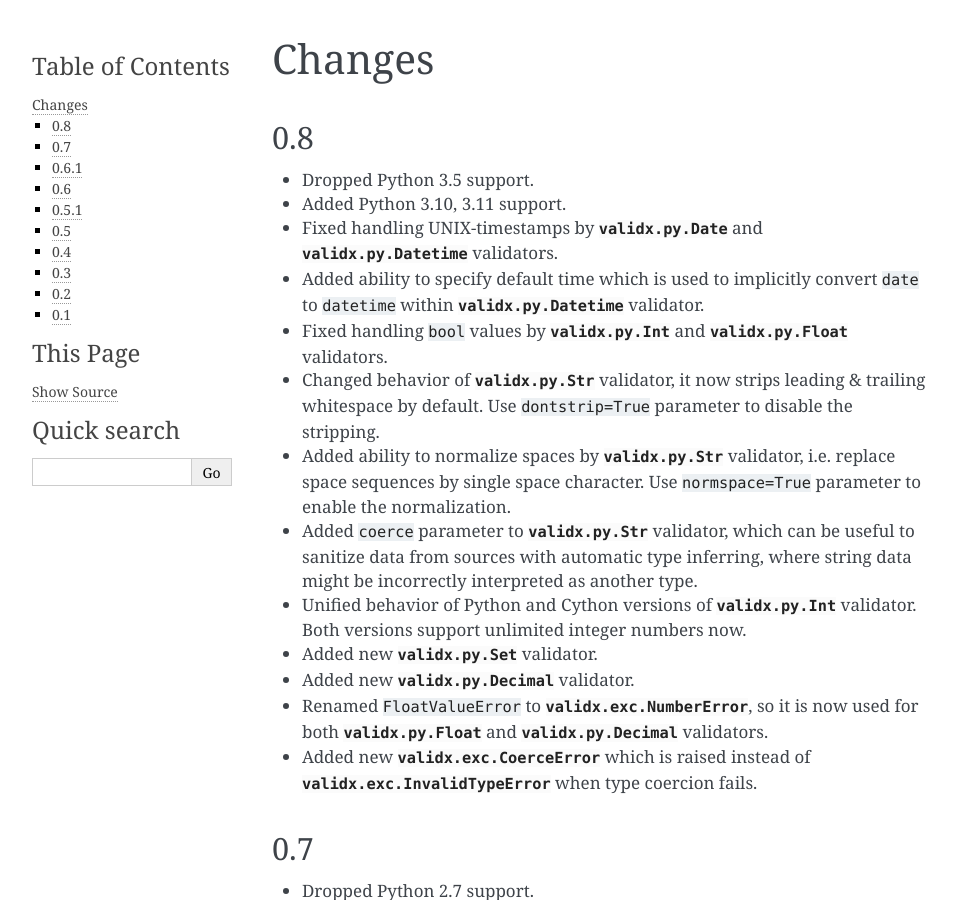
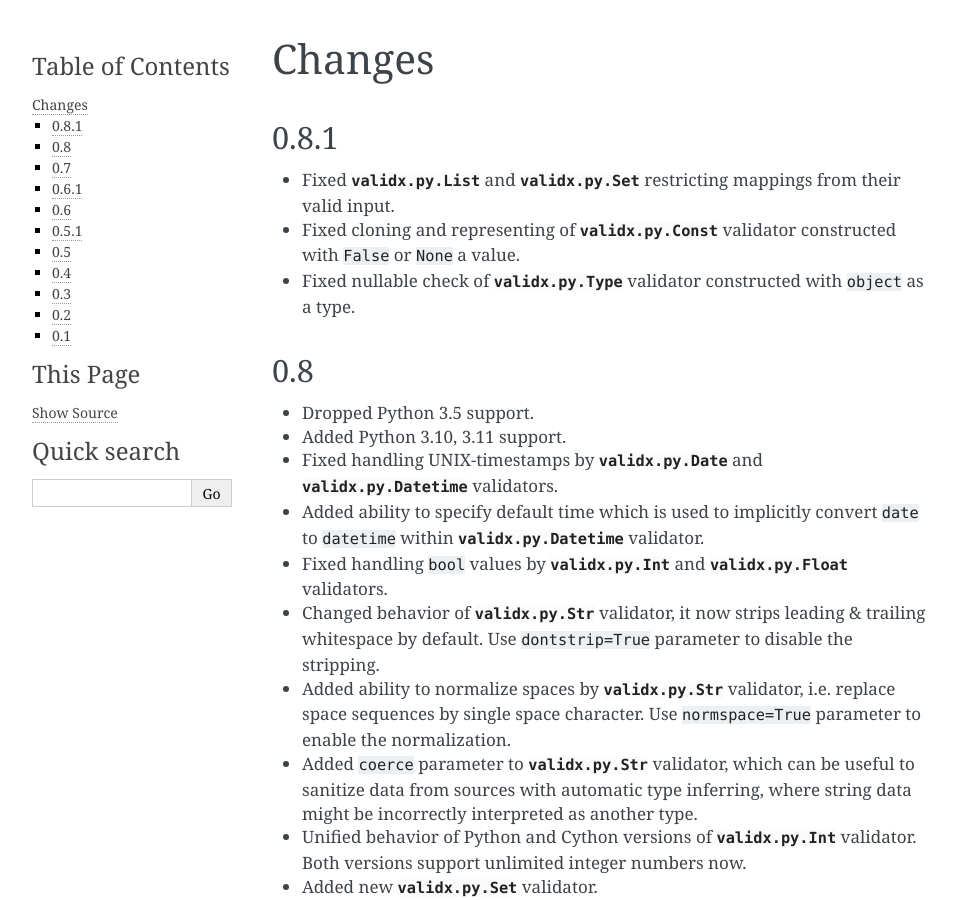
Before and after one commit to Cottonwood-Technology/ValidX, a Sphinx documentation site: the page built from docs/changes.rst, in a window 1280 px wide and 900 px high. Shown: the whole window, without its empty margins (148-1104 px from the left). Built offline with Sphinx 7.4.7, drawn with Linux system fonts in a browser that asks for light colours.

Commit message:
Updated version and changelog

```diff
--- a/docs/changes.rst
+++ b/docs/changes.rst
@@ -1,5 +1,16 @@
 Changes
 =======
+
+0.8.1
+-----
+
+*   Fixed :class:`validx.py.List` and :class:`validx.py.Set`
+    restricting mappings from their valid input.
+*   Fixed cloning and representing of :class:`validx.py.Const` validator
+    constructed with ``False`` or ``None`` a value.
+*   Fixed nullable check of :class:`validx.py.Type` validator
+    constructed with ``object`` as a type.
+
 
 0.8
 ---
--- a/validx/__init__.py
+++ b/validx/__init__.py
@@ -81,6 +81,6 @@ __all__ = [
 ]
 
 __impl__ = __impl__
-__version__ = "0.8"
+__version__ = "0.8.1"
 __author__ = "Cottonwood Technology <info@cottonwood.tech>"
 __license__ = "BSD"
```
Also changed, not shown: CHANGES.rst (+8 -0 lines).
